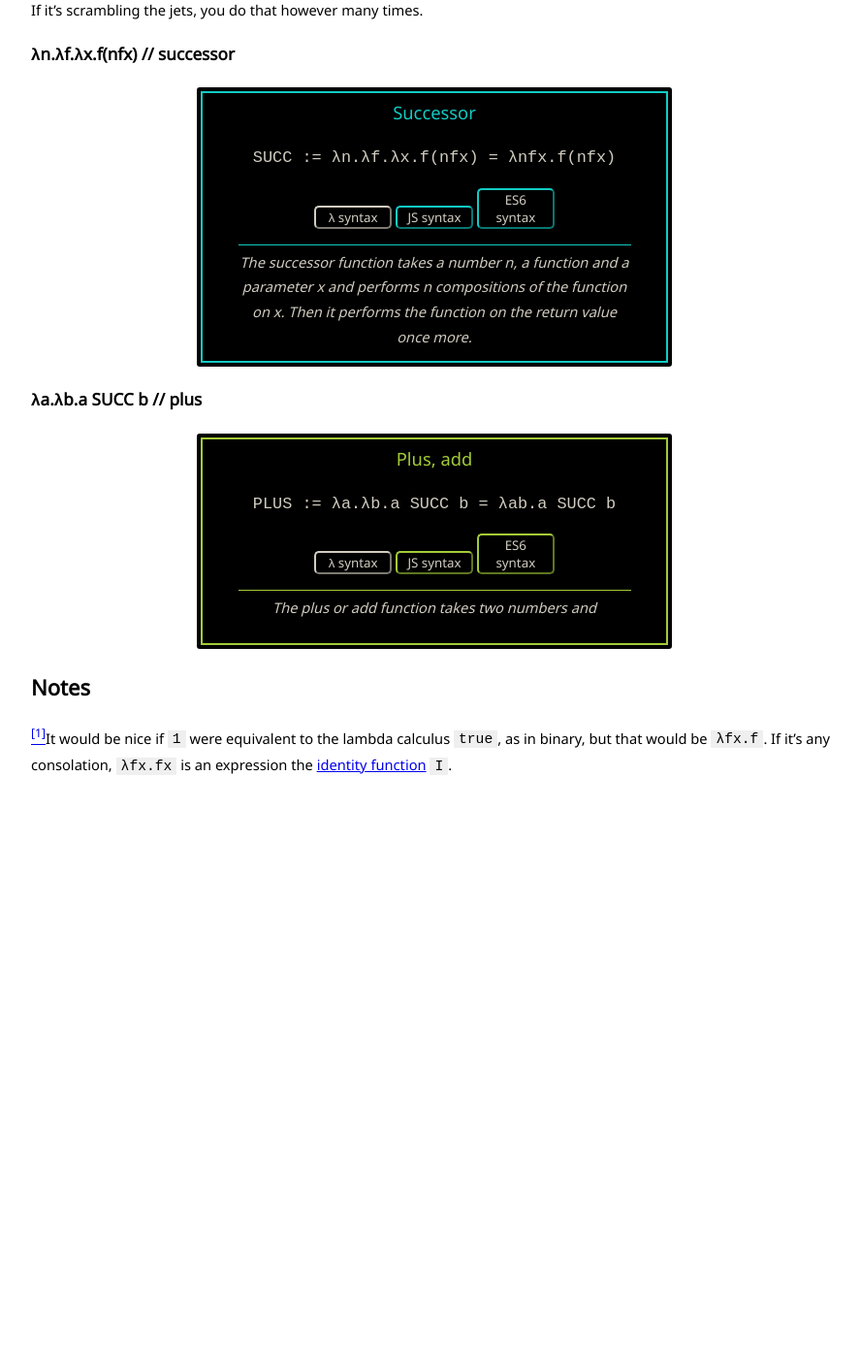
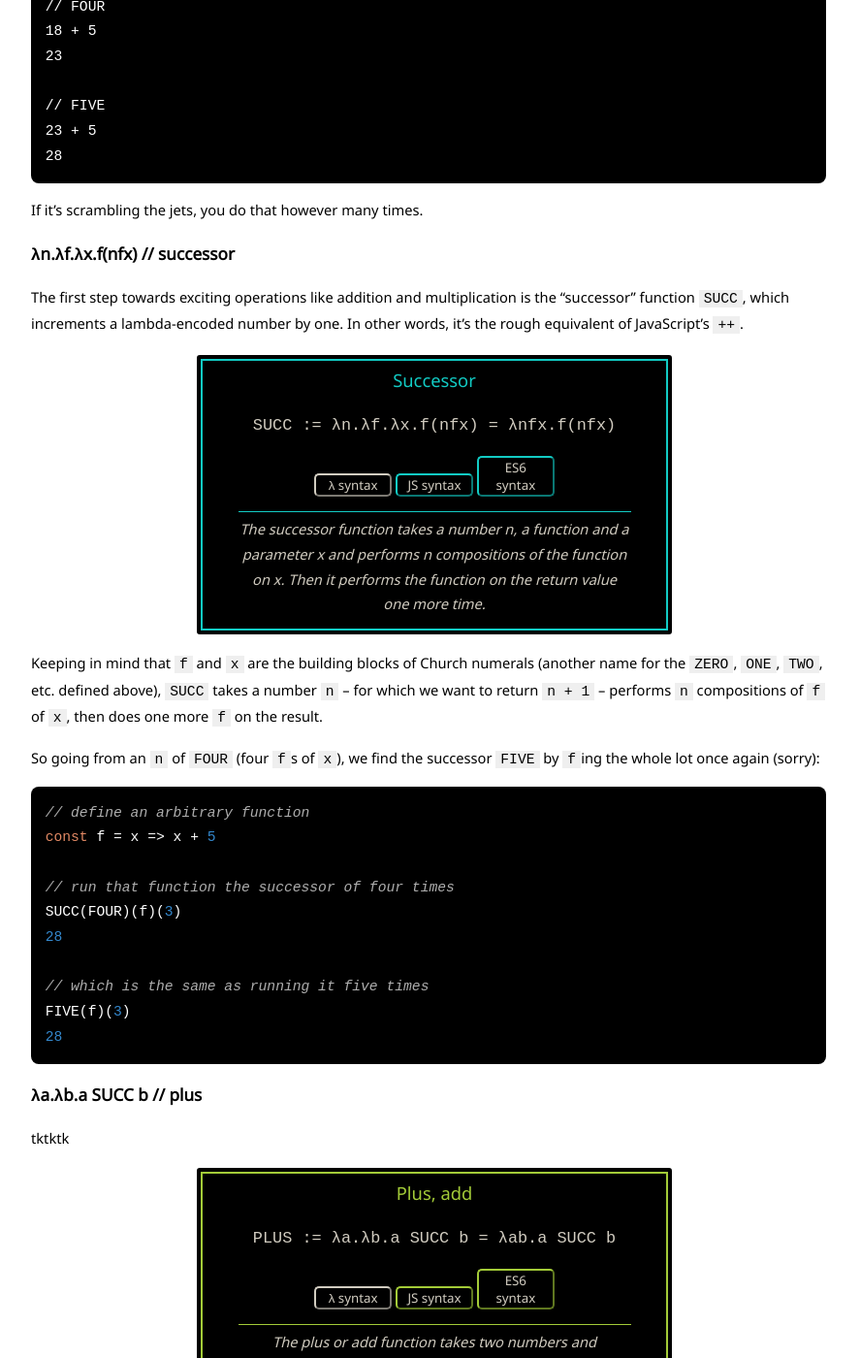
Before and after one commit to davidfloyd91/davidfloyd91.github.io, a Jekyll site: the page built from _posts/2019-08-01-lambda-calculus-functional-programming-starling-kestrel-3.markdown, in a window 1280 px wide and 1400 px high, scrolled down 2324 px. Shown: the whole window at 97% size, without its empty margins (192-1079 px from the left). Built offline with Jekyll 4.4.1, drawn with Linux system fonts in a browser that asks for light colours; before the commit the page ends 3186 px from its top, so only the background shows below that; some of the changed text lies outside the part shown.

Commit message:
Fill out lambda part 3 post

```diff
--- a/_posts/2019-08-01-lambda-calculus-functional-programming-starling-kestrel-3.markdown
+++ b/_posts/2019-08-01-lambda-calculus-functional-programming-starling-kestrel-3.markdown
@@ -34,9 +34,9 @@ ZERO := λfx.x
 
 <span id="note1top"></span>
 
-Perhaps you've intuited that, if the application of an arbitrary function zero times to `x` is lambdese for `0`, `1` is likely to be the application of that function once: `λfx.fx`.<a href="#note1"><sup>[1]</sup></a>
+Perhaps you've intuited that, if the application of an arbitrary function zero times to `x` is lambdese for `0`, then `1` is likely to be the application of that function once: `λfx.fx`.<a href="#note1"><sup>[1]</sup></a>
 
-You'd be right. But surely `2` can't just be `f(fx)`, `3` `f(f(fx))`, `4` ...
+You'd be right. But surely `2` can't just be `f(fx)`, `3` `f(f(fx))`, `4` `f(f(f(fx)))`...
 
 Bizarrely, that's actually right:
 
@@ -75,16 +75,45 @@ First, though, a reminder -- for myself as much as anyone -- of what an "arbitra
 // THREE
 13 + 5
 18
+
+// FOUR
+18 + 5
+23
+
+// FIVE
+23 + 5
+28
 </pre>
 
 If it's scrambling the jets, you do that however many times.
 
 ### λn.λf.λx.f(nfx) // successor
 
+The first step towards exciting operations like addition and multiplication is the "successor" function `SUCC`, which increments a lambda-encoded number by one. In other words, it's the rough equivalent of JavaScript's `++`.
+
 <div class="lambda-div" id="lambda-successor">
 </div>
 
+Keeping in mind that `f` and `x` are the building blocks of Church numerals (another name for the `ZERO`, `ONE`, `TWO`, etc. defined above), `SUCC` takes a number `n` -- for which we want to return `n + 1` -- performs `n` compositions of `f` of `x`, then does one more `f` on the result.
+
+So going from an `n` of `FOUR` (four `f`s of `x`), we find the successor `FIVE` by `f`ing the whole lot once again (sorry):
+
+<pre class="prettyprint">
+// define an arbitrary function
+const f = x => x + 5
+
+// run that function the successor of four times
+SUCC(FOUR)(f)(3)
+28
+
+// which is the same as running it five times
+FIVE(f)(3)
+28
+</pre>
+
 ### λa.λb.a SUCC b // plus
+
+tktktk
 
 <div class="lambda-div" id="lambda-plus">
 </div>
--- a/scripts/lambda.js
+++ b/scripts/lambda.js
@@ -115,8 +115,8 @@ const bigLambdaObj = {
     next: "four",
     title: "Three (thrice)",
     lambdaSyntax: "THREE := λf.λx.f(f(fx)) = λfx.f(f(fx))",
-    jsSyntax: "var THREE = function (f) { return function (x) { return f(f(fx)) } }",
-    es6Syntax: "const THREE = f => x => f(f(fx))",
+    jsSyntax: "var THREE = function (f) { return function (x) { return f(f(f(x))) } }",
+    es6Syntax: "const THREE = f => x => f(f(f(x)))",
     explanation: "The three or thrice function applies a function to x three times."
   },
   four: {
@@ -125,8 +125,8 @@ const bigLambdaObj = {
     next: "five",
     title: "Four (times)",
     lambdaSyntax: "FOUR := λf.λx.f(f(f(fx))) = λfx.f(f(f(fx)))",
-    jsSyntax: "var FOUR = function (f) { return function (x) { return f(f(f(fx))) } }",
-    es6Syntax: "const FOUR = f => x => f(f(f(fx)))",
+    jsSyntax: "var FOUR = function (f) { return function (x) { return f(f(f(f(x)))) } }",
+    es6Syntax: "const FOUR = f => x => f(f(f(f(x))))",
     explanation: "The four (times) function applies a function to x four times."
   },
   five: {
@@ -134,9 +134,9 @@ const bigLambdaObj = {
     prev: "four",
     next: null,
     title: "Five (times)",
-    lambdaSyntax: "FIVE := λf.λx.f(f(f(f(fx)))) = λfx.f(f(f(f(fx))))",
-    jsSyntax: "var FIVE = function (f) { return function (x) { return f(f(f(f(fx)))) } }",
-    es6Syntax: "const FIVE = f => x => f(f(f(f(fx))))",
+    lambdaSyntax: "FIVE := λf.λx.f(f(f(f(f(x))))) = λfx.f(f(f(f(fx))))",
+    jsSyntax: "var FIVE = function (f) { return function (x) { return f(f(f(f(f(x))))) } }",
+    es6Syntax: "const FIVE = f => x => f(f(f(f(f(x)))))",
     explanation: "The five (times) function applies a function to x five times."
   },
   successor: {
@@ -147,7 +147,7 @@ const bigLambdaObj = {
     lambdaSyntax: "SUCC := λn.λf.λx.f(nfx) = λnfx.f(nfx)",
     jsSyntax: "var SUCC = function (n) { return function (f) { return function(x) { return f(n(f)(x)) } } }",
     es6Syntax: "const SUCC = n => f => x => f(n(f)(x))",
-    explanation: "The successor function takes a number n, a function and a parameter x and performs n compositions of the function on x. Then it performs the function on the return value once more."
+    explanation: "The successor function takes a number n, a function and a parameter x and performs n compositions of the function on x. Then it performs the function on the return value one more time."
   },
   plus: {
     id: "plus",
```
